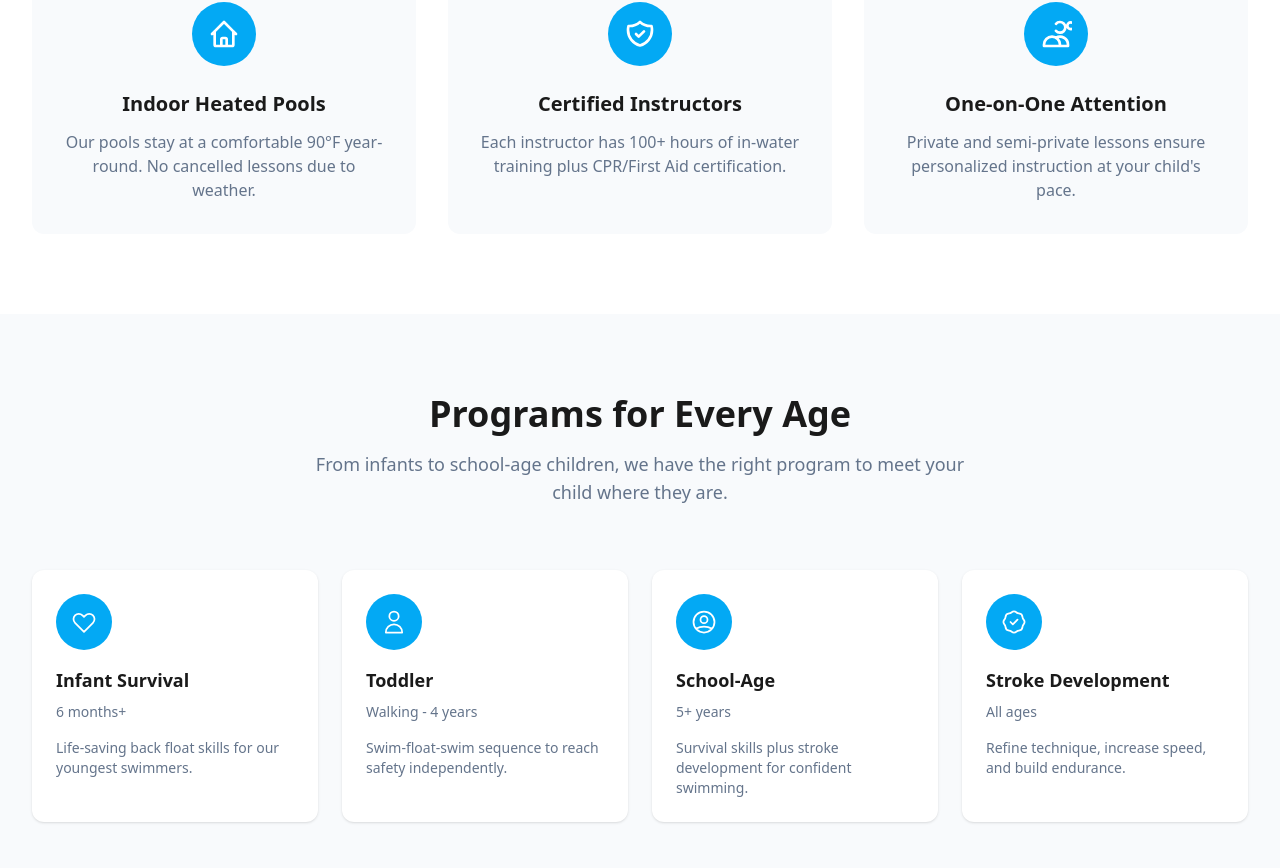
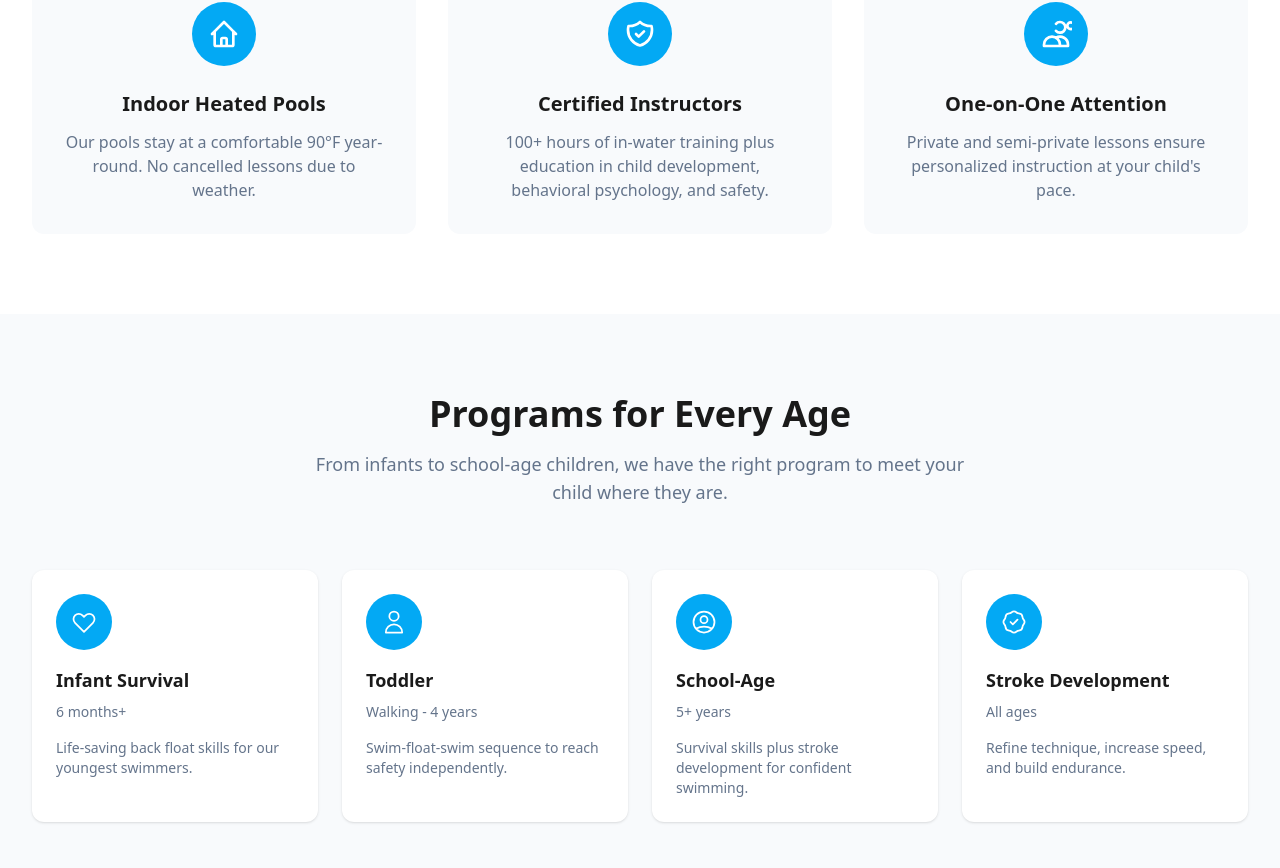
Before and after one commit to cyntel-intelligence/aqua-journey-website, a Next.js app: page / in a window 1280 px wide. Shown: the part 956-1824 px from the top of the page. Built offline with nearby package versions, Linux system fonts and the light colour scheme.

Commit message:
Update certified instructors description on homepage

```diff
--- a/src/app/page.tsx
+++ b/src/app/page.tsx
@@ -75,7 +75,7 @@ export default function Home() {
               </div>
               <h3 className="text-xl font-semibold mb-3">Certified Instructors</h3>
               <p className="text-[var(--gray)]">
-                Each instructor has 100+ hours of in-water training plus CPR/First Aid certification.
+                100+ hours of in-water training plus education in child development, behavioral psychology, and safety.
               </p>
             </div>
 
```
